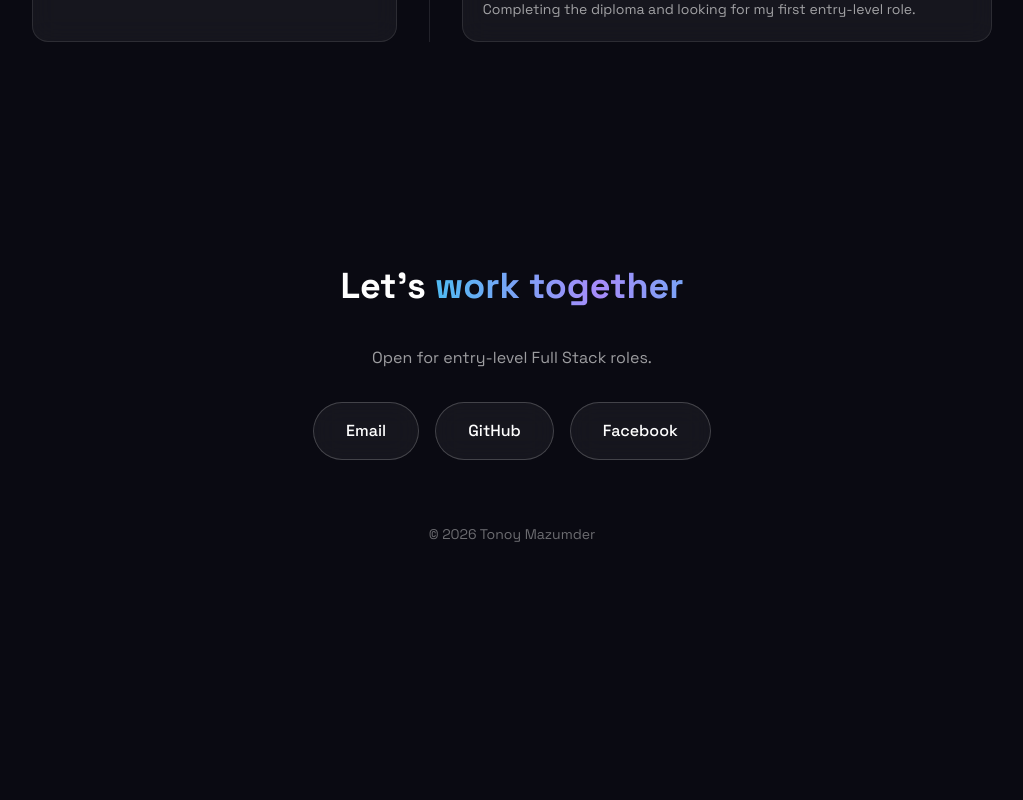
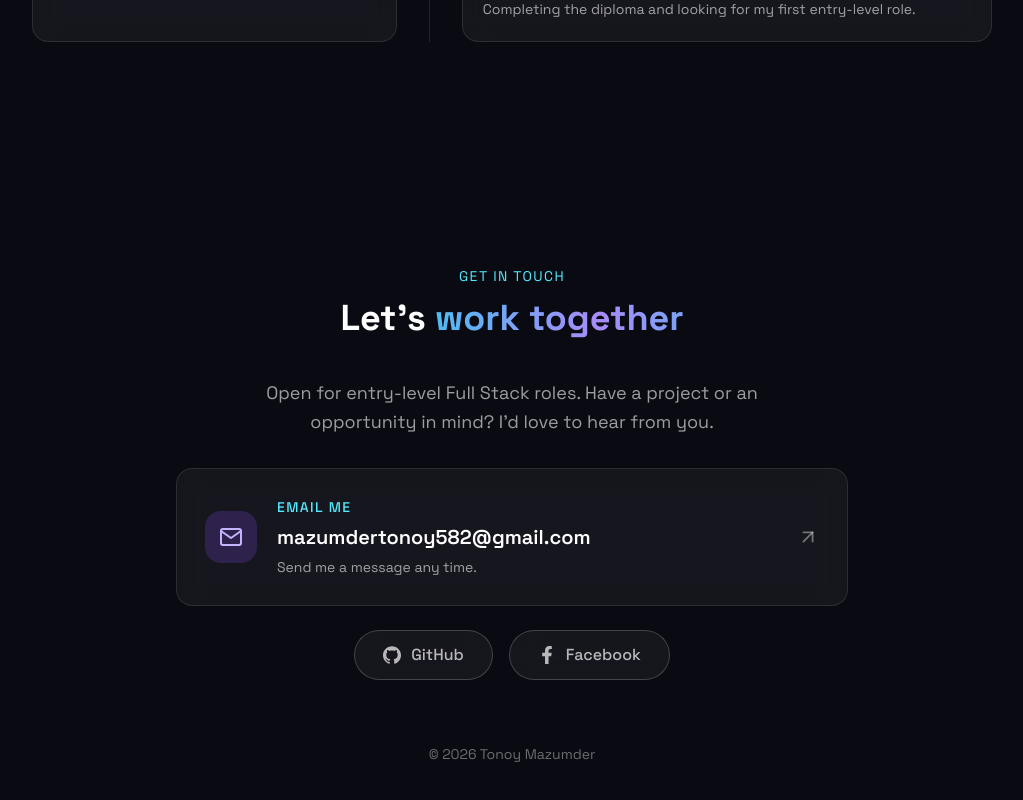
Before and after one commit to Tonoy-Mazumder/portfolio, a Next.js app: page / in a window 1280 px wide. Shown: the part 4743-5543 px from the top of the page, without its empty margins (128-1151 px from the left). Before the commit the page ends 5399 px from the top, so only its background shows below. Built offline with nearby package versions, Linux system fonts and the light colour scheme.

Commit message:
improve contact section design

```diff
--- a/app/components/Sections.tsx
+++ b/app/components/Sections.tsx
@@ -1,9 +1,9 @@
 "use client";
 import Image from "next/image";
 import { motion } from "framer-motion";
-import { FiMonitor, FiServer, FiLayers, FiLayout, FiPackage, FiLock, FiExternalLink } from "react-icons/fi";
+import { FiMonitor, FiServer, FiLayers, FiLayout, FiPackage, FiLock, FiExternalLink, FiMail, FiArrowUpRight } from "react-icons/fi";
 import { SiReact, SiNextdotjs, SiTypescript, SiTailwindcss, SiNodedotjs, SiExpress, SiMongodb, SiStripe, SiGit, SiVercel, SiGithub } from "react-icons/si";
-import { FaGraduationCap } from "react-icons/fa";
+import { FaGraduationCap, FaFacebookF } from "react-icons/fa";
 import Reveal from "./Reveal";
 
 // scroll-mt keeps each heading clear of the fixed navbar when you click a nav link
@@ -352,28 +352,78 @@ export function Education() {
   );
 }
 
-const links = [
-  { label: "Email", href: "mailto:mazumdertonoy582@gmail.com" },
-  { label: "GitHub", href: GITHUB },
-  { label: "Facebook", href: "https://www.facebook.com/tonoy.mazumder.10" },
+const EMAIL = "mazumdertonoy582@gmail.com";
+
+const socialLinks = [
+  { label: "GitHub", href: GITHUB, icon: SiGithub, accent: "hover:border-violet-400/50 hover:text-violet-300" },
+  {
+    label: "Facebook",
+    href: "https://www.facebook.com/tonoy.mazumder.10",
+    icon: FaFacebookF,
+    accent: "hover:border-cyan-400/50 hover:text-cyan-300",
+  },
 ];
 
 export function Contact() {
   return (
     <section id="contact" className={`${shell} text-center`}>
       <Reveal>
+        <p className="mb-3 text-sm uppercase tracking-widest text-cyan-300">Get in touch</p>
         <h2 className={title}>Let&apos;s <span className="glow-text">work together</span></h2>
-        <p className="mb-8 text-white/60">Open for entry-level Full Stack roles.</p>
-        <div className="flex flex-wrap justify-center gap-3 sm:gap-4">
-          {links.map((l) => (
-            <a
-              key={l.label} href={l.href} target="_blank" rel="noreferrer"
-              className="rounded-full border border-white/20 bg-white/5 px-6 py-3 font-medium backdrop-blur-md transition hover:scale-105 hover:bg-violet-600 sm:px-8 sm:py-4"
-            >
-              {l.label}
-            </a>
-          ))}
+        <p className="mx-auto max-w-xl text-base leading-relaxed text-white/60 sm:text-lg">
+          Open for entry-level Full Stack roles. Have a project or an opportunity in mind?
+          I&apos;d love to hear from you.
+        </p>
+      </Reveal>
+
+      <Reveal delay={0.1}>
+        <motion.a
+          href={`mailto:${EMAIL}`}
+          whileHover={{ y: -6 }}
+          transition={{ type: "spring", stiffness: 280, damping: 24 }}
+          className="group mx-auto mt-8 flex max-w-2xl flex-col items-center rounded-2xl border border-white/10 bg-white/5 p-6 backdrop-blur-md transition-colors hover:border-violet-500/60 focus-visible:ring-2 focus-visible:ring-cyan-300/80 focus-visible:outline-none sm:flex-row sm:gap-5 sm:p-7 sm:text-left"
+        >
+          <span className="inline-flex shrink-0 rounded-2xl bg-violet-500/20 p-3.5 text-violet-300 transition-colors group-hover:bg-cyan-500/15 group-hover:text-cyan-300">
+            <FiMail size={24} aria-hidden="true" />
+          </span>
+          <span className="mt-4 min-w-0 flex-1 sm:mt-0">
+            <span className="block text-xs font-medium uppercase tracking-widest text-cyan-300 sm:text-sm">
+              Email me
+            </span>
+            <span className="mt-1.5 block break-words text-base font-semibold sm:text-lg md:text-xl">
+              {EMAIL}
+            </span>
+            <span className="mt-1.5 block text-sm text-white/60">Send me a message any time.</span>
+          </span>
+          <FiArrowUpRight
+            size={22}
+            aria-hidden="true"
+            className="hidden shrink-0 text-white/40 transition group-hover:text-violet-300 sm:block"
+          />
+        </motion.a>
+      </Reveal>
+
+      <Reveal delay={0.2}>
+        <div className="mx-auto mt-6 flex max-w-2xl flex-wrap justify-center gap-3 sm:gap-4">
+          {socialLinks.map((l) => {
+            const Icon = l.icon;
+            return (
+              <a
+                key={l.label}
+                href={l.href}
+                target="_blank"
+                rel="noreferrer"
+                className={`inline-flex items-center gap-2.5 rounded-full border border-white/20 bg-white/5 px-6 py-3 text-sm font-medium text-white/70 backdrop-blur-md transition focus-visible:ring-2 focus-visible:ring-cyan-300/80 focus-visible:outline-none sm:px-7 sm:text-base ${l.accent}`}
+              >
+                <Icon size={18} aria-hidden="true" />
+                {l.label}
+              </a>
+            );
+          })}
         </div>
+      </Reveal>
+
+      <Reveal delay={0.25}>
         <p className="mt-12 text-sm text-white/40 sm:mt-16">© 2026 Tonoy Mazumder</p>
       </Reveal>
     </section>
```
